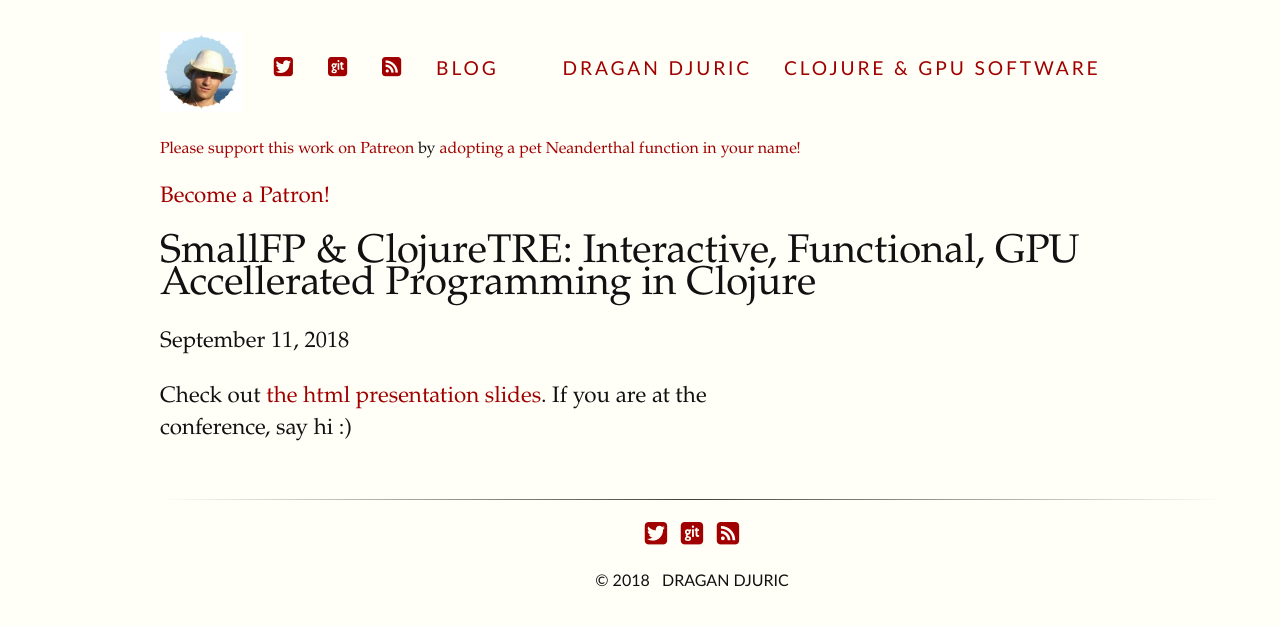
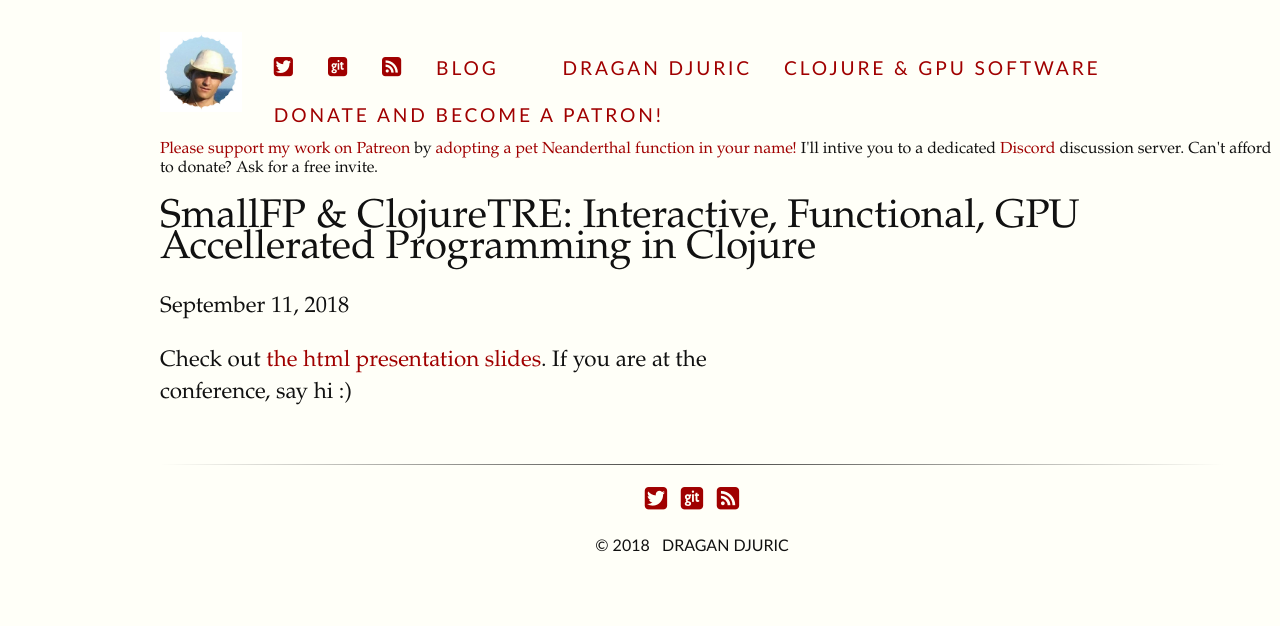
Before and after one commit to blueberry/blueberry.github.io, a Jekyll site: the page built from _posts/2018-09-11-SmallFP-presentation-Interactive-Functional-GPU-Accellerated-Programming-Clojure.md, in a window 1280 px wide. Shown: the top 626 px of the page. Built offline with Jekyll 4.4.1, drawn with Linux system fonts in a browser that asks for light colours; comment, search, counter and statistics services are not loaded.

Commit message:
Improved donations message.

```diff
--- a/_includes/header.html
+++ b/_includes/header.html
@@ -13,7 +13,9 @@
 		      <a href="{{node.url | prepend: site.baseurl}}">{{node.title}}</a>
 		    {% endif %}
 	    {% endunless %}
-  	{% endfor %}
+  	              {% endfor %}
+
+                          <a href="https://www.patreon.com/bePatron?u=780511" data-patreon-widget-type="become-patron-button">Donate and become a Patron!</a><script async src="https://c6.patreon.com/becomePatronButton.bundle.js"></script>
     </nav>
-
+    <a href="https://patreon.com/draganrocks">Please support my work on Patreon</a> by <a href="https://dragan.rocks/articles/18/Patreon-Announcement-Adopt-a-Function">adopting a pet Neanderthal function in your name!</a> I'll intive you to a dedicated <a href="https://discordapp.com">Discord</a> discussion server. Can't afford to donate? Ask for a free invite.
 </header>
--- a/_layouts/post.html
+++ b/_layouts/post.html
@@ -1,10 +1,6 @@
 ---
 layout: default
 ---
-<span><a href="https://patreon.com/draganrocks">Please support this work on Patreon</a> by <a href="https://dragan.rocks/articles/18/Patreon-Announcement-Adopt-a-Function">adopting a pet Neanderthal function in your name!</a></span>
-<p>
-    <a href="https://www.patreon.com/bePatron?u=780511" data-patreon-widget-type="become-patron-button">Become a Patron!</a><script async src="https://c6.patreon.com/becomePatronButton.bundle.js"></script>
-    </p>
 <h1>{{ page.title}}</h1>
 <p class="subtitle">{{ page.date | date: "%B %-d, %Y" }}</p>
 
```
Also changed, not shown: 1 other file.
